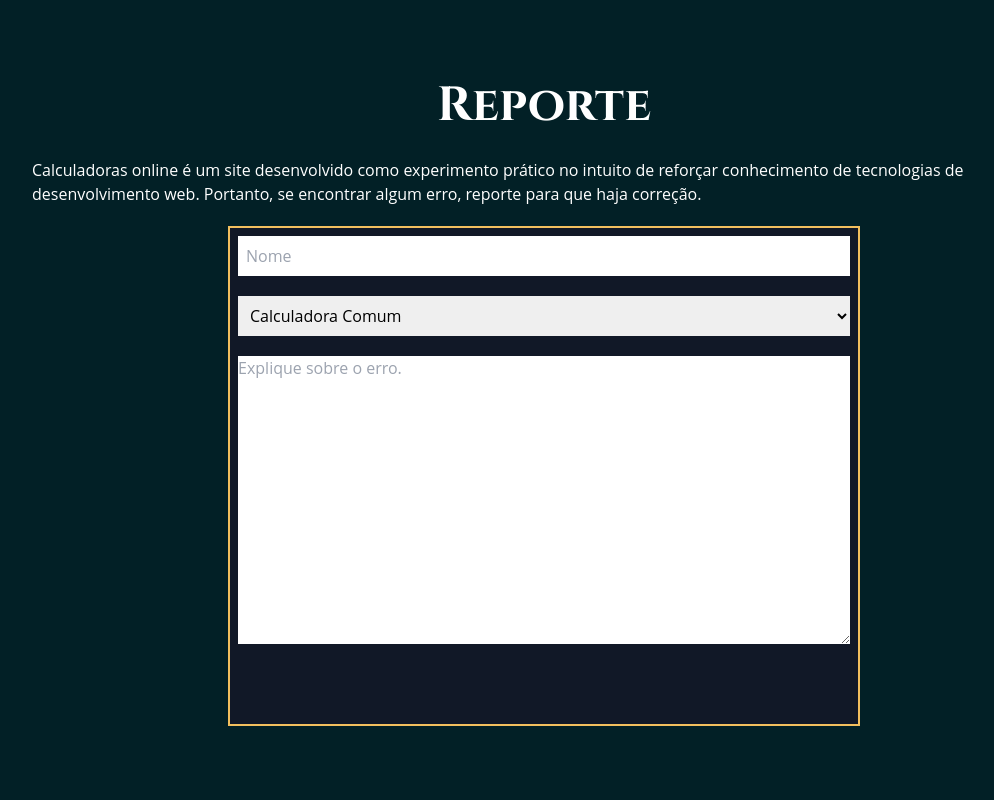
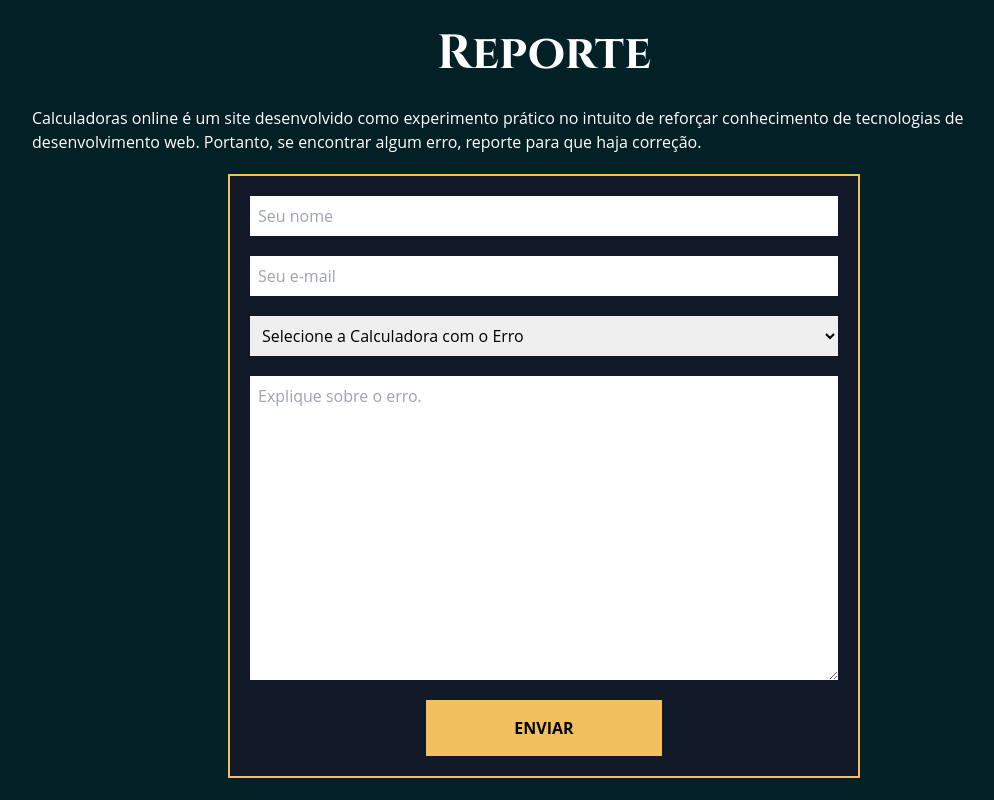
Before and after one commit to Ronaldjga/calculadora, a Next.js app: page /report in a window 1280 px wide. Shown: the whole page, without its empty margins (96-1090 px from the left). Built offline with nearby package versions, Linux system fonts and the light colour scheme.

Commit message:
reportPage

```diff
--- a/src/components/formReport.js
+++ b/src/components/formReport.js
@@ -3,27 +3,46 @@ import react from "react";
 export function FormReport() {
     return (
         <form
-            action="Post"
-            className="min-h-[500px] lg:w-2/4 bg-gray-900 flex flex-col gap-5 p-2 border-2 border-yelloPrimary"
+            action="https://formspree.io/f/xvolrylz"
+            method="POST"
+            className=" lg:w-2/4 bg-gray-900 flex flex-col gap-5 p-5 border-2 border-yelloPrimary"
         >
             <input
+                name="Nome"
+                type={"text"}
                 className="p-2"
-                placeholder="Nome"
-            >
+                placeholder="Seu nome"
+            />
 
-            </input>
+            <input
+                name="E-mail"
+                type={"email"}
+                className="p-2"
+                placeholder="Seu e-mail"
+            />
 
-            <select className="p-2">
-                <option select disabled>Selecione a Calculadora com o Erro</option>
+            <select
+                name="Calculadora"
+                className="p-2">
+                <option selected disabled>Selecione a Calculadora com o Erro</option>
                 <option>Calculadora Comum</option>
+                <option>Calculadora de Importo de Renda (IRRF)</option>
+                <option>Calculadora de Indice de Massa Corporal (IMC)</option>
             </select>
 
             <textarea
+                required
+                name="Mensagem"
+                className="p-2"
                 placeholder="Explique sobre o erro."
-            rows={`12`}
+                rows={`12`}
             >
-
             </textarea>
+            <button
+                type="submit"
+                className="w-2/5 mx-auto py-4 font-bold hover:brightness-110 bg-yelloPrimary">
+                    ENVIAR
+            </button>
         </form>
     )
 }
```
